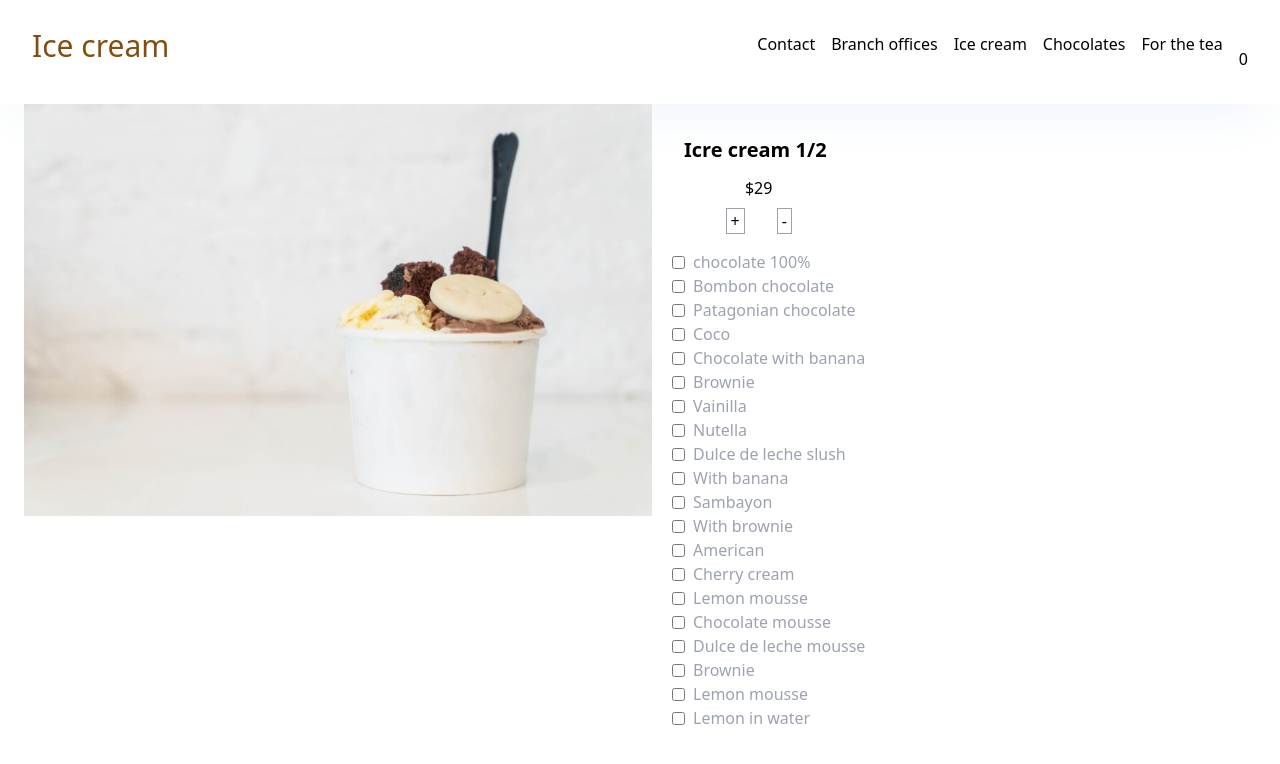
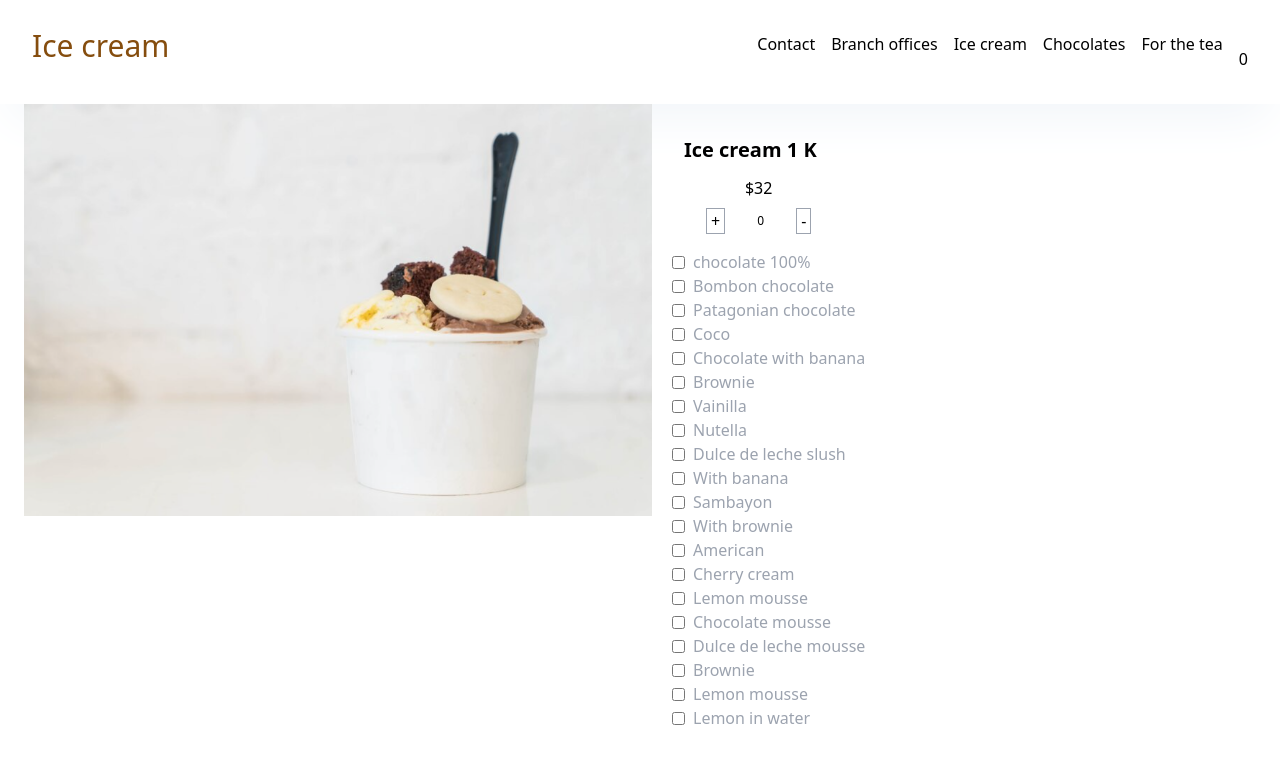
Before and after one commit to Githubmagali/icecream-shop, a Next.js app: page /iceCream/oneK in a window 1280 px wide. Shown: the top 764 px of the page. Built offline with nearby package versions, Linux system fonts and the light colour scheme.

Commit message:
add footer ice cream

```diff
--- a/src/app/iceCream/half/page.jsx
+++ b/src/app/iceCream/half/page.jsx
@@ -2,11 +2,14 @@
 import { useState } from 'react';
 import { iceCreams as allIceCreams } from "@/assets/iceCream";
 import data from '@/assets/slider.json'
+import { useCart } from "@/context/cartProvider"
+import Footer from '@/components/footer';
 
 function Half() {
 
-    const firstIceCream = data.quantityIceCream[0];
+    const firstIceCream = data.quantityIceCream[1];
     const [selectedIceCreams, setSelectedIceCreams] = useState([]);
+    const {addToCart, removeFromCart, getItemQuantity } = useCart()
 
     const handleIceCreamSelection = (id) => {
         if (selectedIceCreams.includes(id)) {
@@ -21,7 +24,7 @@ function Half() {
     };
 
 
-    return (
+    return (<>
         <div className="flex pl-6 ">
             <img src="/1-id.png" className="w-1/2 h-1/2" />
             <div className="flex flex-col pt-8  ">
@@ -29,8 +32,9 @@ function Half() {
                 <p className="text-center pt-3 pb-2">${firstIceCream.price}</p>
 
                 <div className="flex items-center justify-center gap-x-8 pb-4 ">
-                    <button className="px-1 border border-gray-400">+</button>
-                    <button className="px-1 border border-gray-400">-</button>
+                    <button className="px-1 border border-gray-400"onClick={() => addToCart(firstIceCream)}>+</button>
+                    <p className="text-xs text-center">{getItemQuantity(firstIceCream.id)}</p>
+                    <button className="px-1 border border-gray-400"onClick={() => removeFromCart(firstIceCream.id)}>-</button>
                 </div>
                 {allIceCreams.map((item, index) => (
                     <div key={index} className="flex items-center gap-x-2 pl-5">
@@ -46,7 +50,8 @@ function Half() {
                 ))}
             </div>
         </div>
-    )
+        <Footer />
+        </> )
 }
 
 export default Half
--- a/src/app/iceCream/oneK/page.jsx
+++ b/src/app/iceCream/oneK/page.jsx
@@ -1,11 +1,16 @@
 "use client"
 import { useState } from 'react';
 import { iceCreams as allIceCreams } from "@/assets/iceCream";
-import data from '@/assets/slider.json'
+import { quantityIceCream } from '@/assets/slider.json'
+import { useCart } from "@/context/cartProvider"
 
 function One() {
-    const secondIceCream = data.quantityIceCream[1];
+
     const [selectedIceCreams, setSelectedIceCreams] = useState([]);
+
+    const {addToCart, removeFromCart, getItemQuantity } = useCart()
+
+    const iceCream = quantityIceCream[0]
 
     const handleIceCreamSelection = (id) => {
         if (selectedIceCreams.includes(id)) {
@@ -24,14 +29,17 @@ function One() {
     return (
         <div className="flex pl-6 ">
             <img src="/1-id.png" className="w-1/2 h-1/2" />
-            <div className="flex flex-col pt-8  ">
-                <h1 className="text-xl pl-4 font-bold pl-8">{secondIceCream.name}</h1>
-                <p className="text-center pt-3 pb-2">${secondIceCream.price}</p>
+            <div className="flex flex-col pt-8 ">
 
-                <div className="flex items-center justify-center gap-x-8 pb-4 ">
-                    <button className="px-1 border border-gray-400">+</button>
-                    <button className="px-1 border border-gray-400">-</button>
-                </div>
+                     <h1 className="text-xl pl-4 font-bold pl-8">{iceCream.name}</h1>
+                     <p className="text-center pt-3 pb-2">${iceCream.price}</p>
+
+                     <div className="flex items-center justify-center gap-x-8 pb-4 ">
+                         <button className="px-1 border border-gray-400"onClick={() => addToCart(iceCream)}>+</button>
+                         <p className="text-xs text-center">{getItemQuantity(iceCream.id)}</p>
+                         <button className="px-1 border border-gray-400"onClick={() => removeFromCart(iceCream.id)}>-</button>
+                     </div>
+
                 {allIceCreams.map((item, index) => (
                     <div key={index} className="flex items-center gap-x-2 pl-5">
                         <input
@@ -40,8 +48,6 @@ function One() {
                             checked={selectedIceCreams.includes(item.id)}
                             onChange={() => handleIceCreamSelection(item.id)} />
                         <p className="text-gray-400">{item.name}</p>
-
-
                     </div>
                 ))}
             </div>
--- a/src/app/iceCream/quarter/page.jsx
+++ b/src/app/iceCream/quarter/page.jsx
@@ -1,13 +1,17 @@
 "use client"
+import { useCart } from "@/context/cartProvider"
 import { useState } from 'react';
 import { iceCreams as allIceCreams } from "@/assets/iceCream";
 import data from '@/assets/slider.json'
+import Footer from "@/components/footer";
 
 
 function Quarter() {
 
-    const thirdIceCream = data.quantityIceCream[1];
+    const thirdIceCream = data.quantityIceCream[2];
     const [selectedIceCreams, setSelectedIceCreams] = useState([]);
+    const {addToCart, removeFromCart, getItemQuantity } = useCart()
+
 
 
     const handleIceCreamSelection = (id) => {
@@ -25,7 +29,7 @@ function Quarter() {
 
 
 
-    return (
+    return (<>
         <div className="flex pl-6 ">
             <img src="/1-id.png" className="w-1/2 h-1/2" />
             <div className="flex flex-col pt-8  ">
@@ -33,8 +37,9 @@ function Quarter() {
                 <p className="text-center pt-3 pb-2">${thirdIceCream.price}</p>
 
                 <div className="flex items-center justify-center gap-x-8 pb-4 ">
-                    <button className="px-1 border border-gray-400">+</button>
-                    <button className="px-1 border border-gray-400">-</button>
+                    <button className="px-1 border border-gray-400"onClick={() => addToCart(thirdIceCream)}>+</button>
+                    <p className="text-xs text-center">{getItemQuantity(thirdIceCream.id)}</p>
+                    <button className="px-1 border border-gray-400"onClick={() => removeFromCart(thirdIceCream.id)}>-</button>
                 </div>
                 {allIceCreams.map((item, index) => (
                     <div key={index} className="flex items-center gap-x-2 pl-5">
@@ -49,8 +54,8 @@ function Quarter() {
                 ))}
             </div>
         </div>
-
-   )
+<Footer />
+        </>  )
 }
 
 export default Quarter
```
